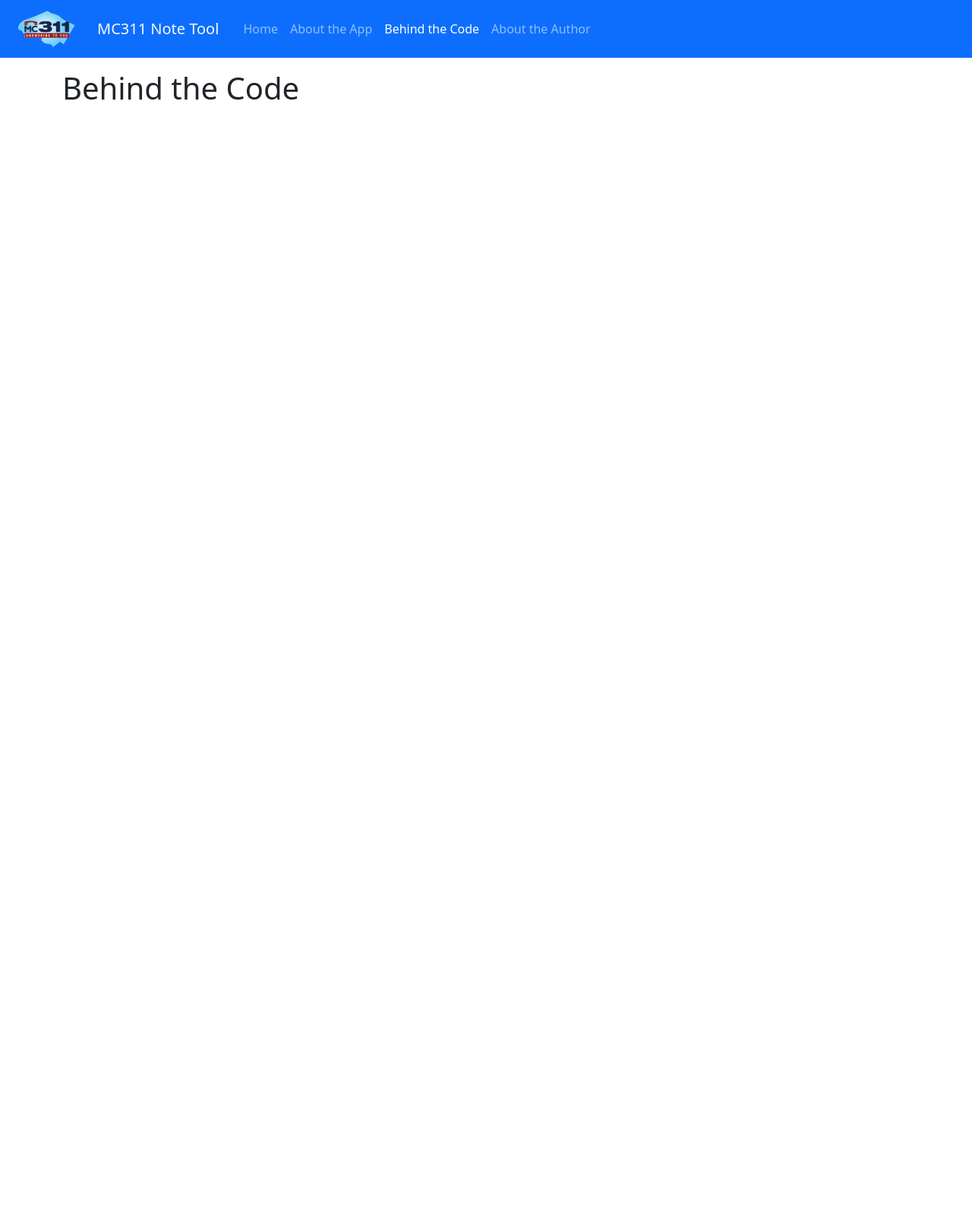
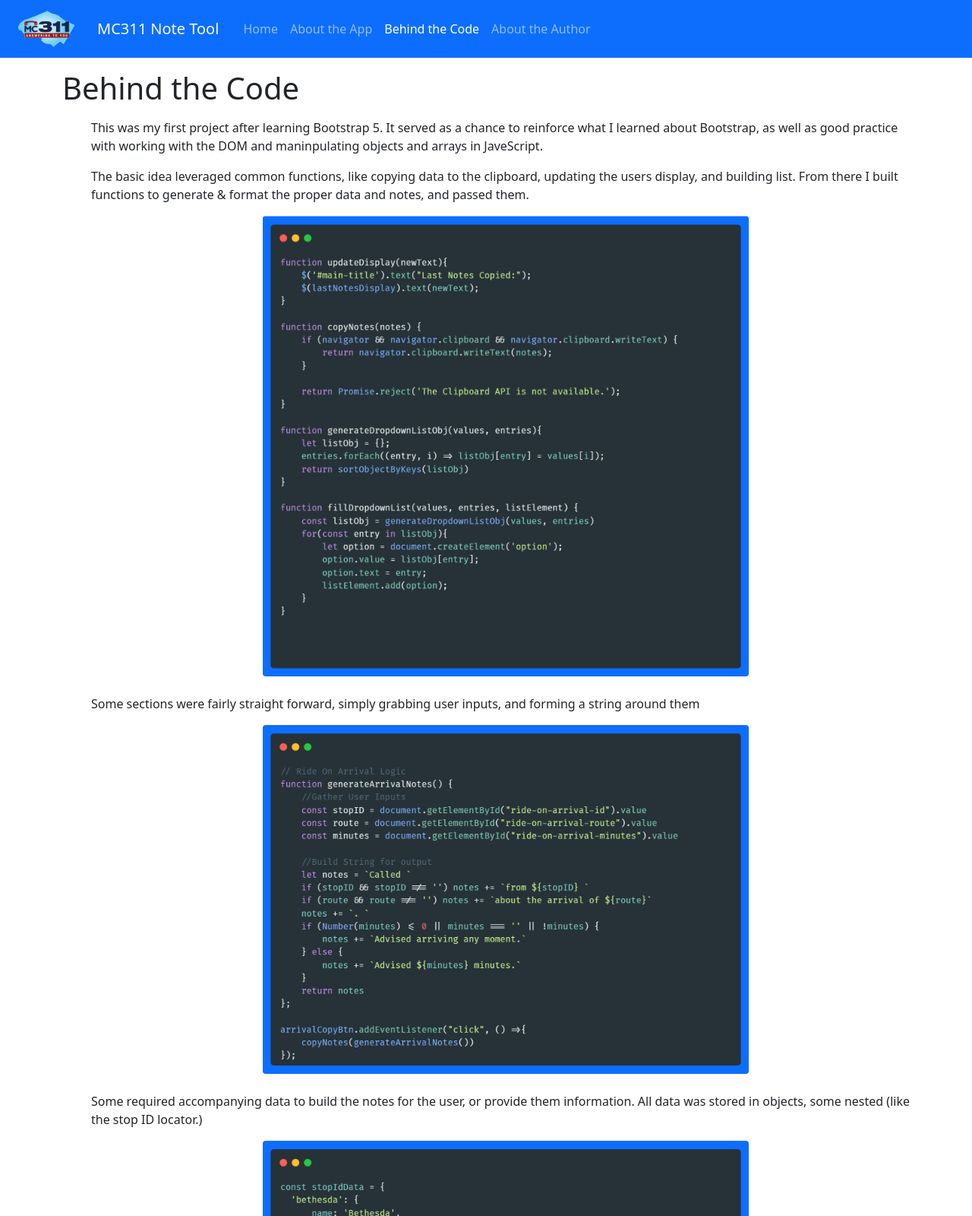
Before and after one commit to thorrellt/mc311-tool, a website: page behind-the-code.html in a window 1280 px wide. Shown: the top 1600 px of the page at 76% size. Before the commit the page ends 800 px from the top, so only its background shows below. Drawn offline with nearby package versions, Linux system fonts and the light colour scheme.

Commit message:
add behind the code content

```diff
--- a/behind-the-code.html
+++ b/behind-the-code.html
@@ -4,7 +4,7 @@
 <head>
     <script src="https://ajax.googleapis.com/ajax/libs/jquery/3.6.0/jquery.min.js"></script>
     <script>
-        $(function(){ $("head").load("head.html") });
+        $(function () { $("head").load("head.html") });
     </script>
 
     <title>MC 311 Tool-Behind the Code</title>
@@ -16,6 +16,42 @@
     <div class="container my-3">
         <h1 class="display-6">Behind the Code</h1>
     </div>
+    <div class="container mx-5">
+        <div class="container mx-5">
+            <p>This was my first project after learning Bootstrap 5. It served as a chance to reinforce what I learned
+                about
+                Bootstrap, as well as good practice with working with the DOM and maninpulating objects and arrays in
+                JaveScript.</p>
+        </div>
+        <div class="container mx-5">
+            <p>The basic idea leveraged common functions, like copying data to the clipboard, updating the users
+                display,
+                and building list. From there I built functions to generate & format the proper data and notes, and
+                passed
+                them.</p>
+            <img src="./assets/utilities.png" class="img-fluid rounded mx-auto d-block code-image"
+                alt="Utility Functions">
+        </div>
+        <div class="container mt-4 mx-5">
+            <p>Some sections were fairly straight forward, simply grabbing user inputs, and forming a string around them
+            </p>
+            <img src="./assets/ride-on-arrival.png" class="img-fluid rounded mx-auto d-block code-image"
+                alt="Ride On Arrival Code">
+        </div>
+        <div class="container mt-4 mx-5">
+            <p>Some required accompanying data to build the notes for the user, or provide them information. All data
+                was stored in objects, some nested (like the stop ID locator.)</p>
+                <img src="./assets/stop-id-data.png" class="img-fluid rounded mx-auto d-block code-image"
+                alt="Stop ID Data">
+        </div>
+        <div class="container mt-4 mx-5">
+            <p>Then the ojects were cross-referenced to output to correct data.</p>
+            <img src="./assets/update-stop-id.png" class="img-fluid rounded mx-auto d-block code-image"
+                alt="Stop ID Logic">
+        </div>
+
+
+    </div>
 </body>
 
 
--- a/styles/styles.css
+++ b/styles/styles.css
@@ -10,3 +10,7 @@
     align-items: center;
     justify-content: center;
 }
+
+.code-image {
+    max-width: 40rem;
+}
```
Also changed, not shown: assets/ride-on-arrival.png (added), assets/stop-id-data.png (added), assets/update-stop-id.png (added), assets/utilities.png (added).
